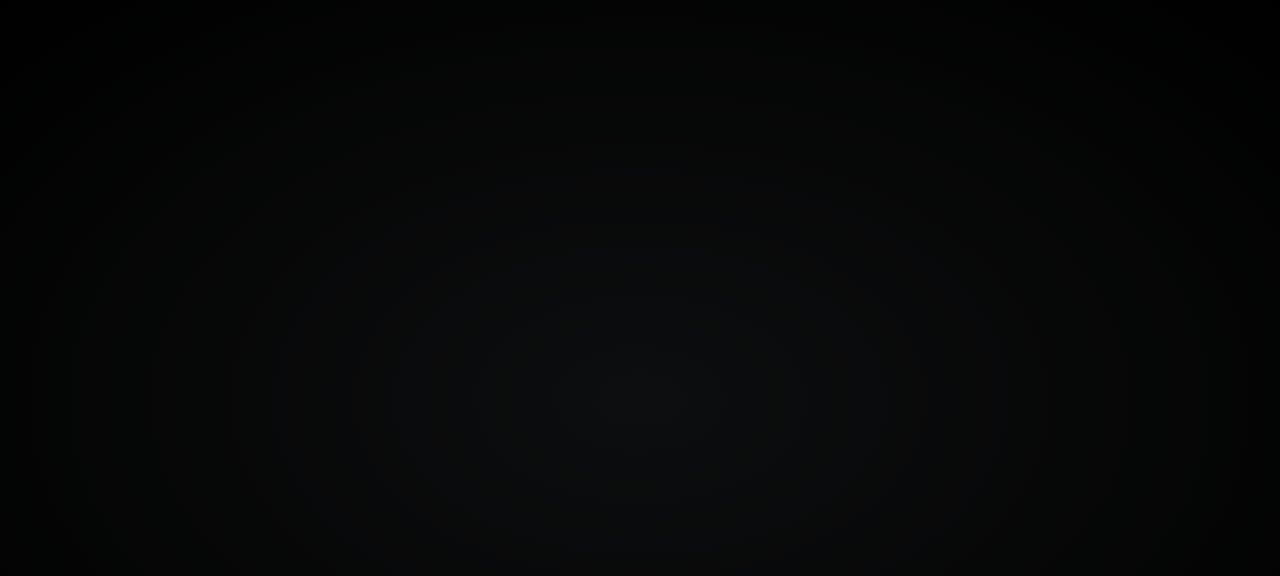
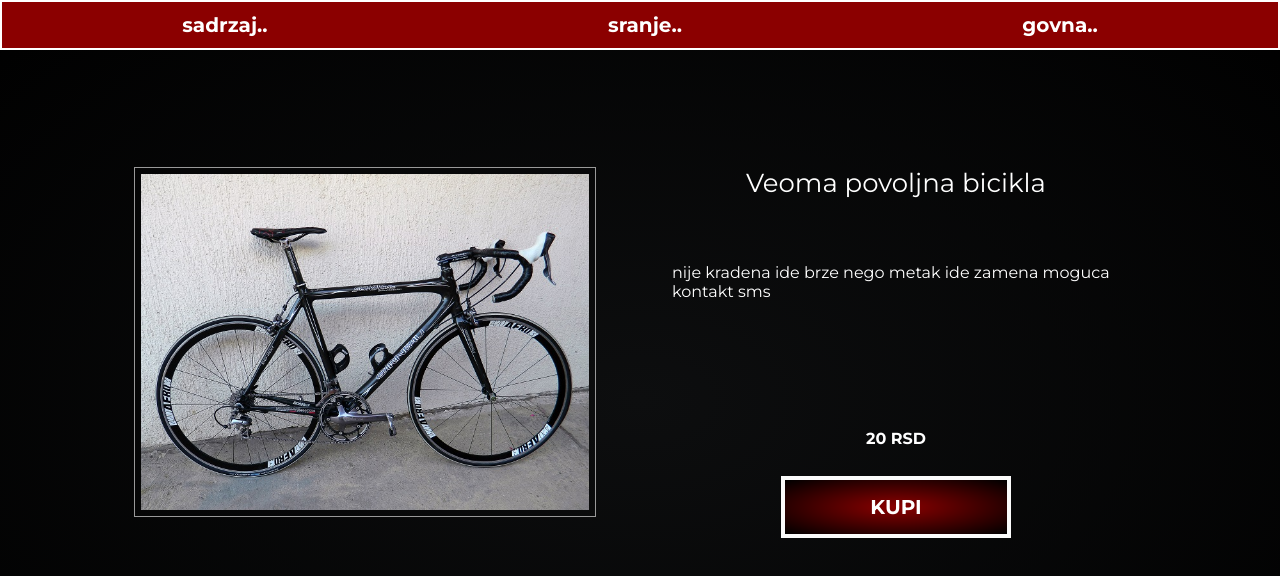
Before and after one commit to digitalprophets/dp-test, a Vue app in the folder client/: page /product in a window 1280 px wide. Shown: the top 576 px of the page. Built offline with nearby package versions, Linux system fonts and the light colour scheme; a web font is replaced by a local one.

Commit message:
added product page at /product

```diff
--- /dev/null
+++ b/client/src/components/Product.vue
@@ -0,0 +1,190 @@
+<template>
+	<div class="product page">
+        <!-- TODO ANDRIJA da ne zaboravim da napravim header a i mozda jos nesto kao zasebnu komponentu -->
+        <header>
+			<div class="sadrzaj">
+				sadrzaj..
+			</div>
+			<div class="sadrzaj">
+				sranje..
+			</div>
+			<div class="sadrzaj">
+				govna..
+			</div>
+		</header>
+
+		<div id="container">
+
+			<div id="divSlikaOglasa">
+				<img id="slikaOglasa" src = "../slike/proba.jpg"/>
+			</div>
+
+			<div id = "divNaslovOglasa">
+				<div id = "naslovOglasa">Veoma povoljna bicikla</div>
+				<div id = "opisOglasa">nije kradena ide brze nego metak ide zamena moguca kontakt sms</div>
+				<div id = "cenaOglasa">20 RSD</div>
+
+				<!-- DUGME NE SME DA IME TYPE DUGME DA BI RADILA FORMA.. -->
+				<div id="divKupiDugme">
+                    <button id="kupiDugme">KUPI</button>
+                </div>
+			</div>
+
+		</div>
+	</div>
+</template>
+
+<script>
+export default {}
+</script>
+
+<style scoped>
+
+.product{
+	height: 100%;
+	width: 100%;
+	margin: 0;
+    display: grid;
+    grid-template-rows: 50px auto;
+    grid-template-areas:
+		"header"
+    	"main_content";
+	color: white;
+}
+
+header {
+    background-color:darkred;
+    padding:10px;
+	border: 2px solid white;
+	font-size: 2rem;
+	display: grid;
+	grid-template-columns: repeat(3, auto);
+}
+
+.sadrzaj {
+	font-weight: bold;
+	-webkit-animation: tracking-in-contract 0.8s cubic-bezier(0.215, 0.610, 0.355, 1.000) both;
+	        animation: tracking-in-contract 0.8s cubic-bezier(0.215, 0.610, 0.355, 1.000) both;
+			animation-delay: 1s;
+
+	align-self: center;
+	justify-self: center;
+}
+
+.sadrzaj:hover {
+	cursor: pointer;
+}
+
+@-webkit-keyframes tracking-in-contract {
+  0% {
+    letter-spacing: 1em;
+    opacity: 0;
+  }
+  40% {
+    opacity: 0.6;
+  }
+  100% {
+    letter-spacing: normal;
+    opacity: 1;
+  }
+}
+@keyframes tracking-in-contract {
+  0% {
+    letter-spacing: 1em;
+    opacity: 0;
+  }
+  40% {
+    opacity: 0.6;
+  }
+  100% {
+    letter-spacing: normal;
+    opacity: 1;
+  }
+}
+
+#container {
+    margin-top: 40px;
+    width:100%;
+    color:white;
+}
+
+#divSlikaOglasa {
+	margin-top:6%;
+	width:50%;
+	height:100%;
+	float:left;
+}
+
+#slikaOglasa {
+	width:70%;
+	background:transparent;
+	padding:6px;
+    border:1px solid #999999;
+	margin-left:21%;
+}
+
+#divNaslovOglasa {
+	margin-top:6%;
+	width:50%;
+	float:left;
+	height:100%;
+	font-family: 'Lato', sans-serif;
+}
+
+#naslovOglasa {
+	font-size: 26px;
+	text-align:center;
+	padding-right:20%;
+}
+
+#opisOglasa {
+	padding-top:10%;
+	padding-left:5%;
+	padding-right:20%;
+	word-wrap: break-word;
+	font-size: 16px;
+}
+
+#cenaOglasa {
+	padding-top:20%;
+	padding-right:20%;
+	text-align:center;
+	word-wrap: break-word;
+	font-size: 16px;
+	font-weight:bold;
+}
+
+#divKupiDugme {
+	padding-top:5%;
+	padding-right:20%;
+	display: flex;
+	align-items: center;
+	justify-content: center;
+}
+
+#kupiDugme {
+	font-family: 'Montserrat', Arial, Helvetica, sans-serif;
+	float:left;
+	width: 230px;
+	border: #fbfbfb solid 4px;
+	cursor:pointer;
+	background: #004276; /* For browsers that do not support gradients  */
+    background: -webkit-radial-gradient(darkred, black); /* Safari 5.1 to 6.0 */
+    background: -o-radial-gradient(darkred, black); /* For Opera 11.6 to 12.0 */
+    background: -moz-radial-gradient(darkred, black); /* For Firefox 3.6 to 15 */
+    background: radial-gradient(darkred, black); /* Standard syntax */
+    background-repeat: repeat;
+	color:white;
+	font-size:20px;
+	padding-top:15px;
+	padding-bottom:15px;
+	transition: all 0.3s;
+	margin-top:-4px;
+	font-weight:600;
+}
+
+#kupiDugme:hover {
+	background-color: rgba(0,0,0,0);
+	color: #0d0e0f;
+}
+</style>
```
Also changed, not shown: client/src/router/index.js (+6 -2 lines).
